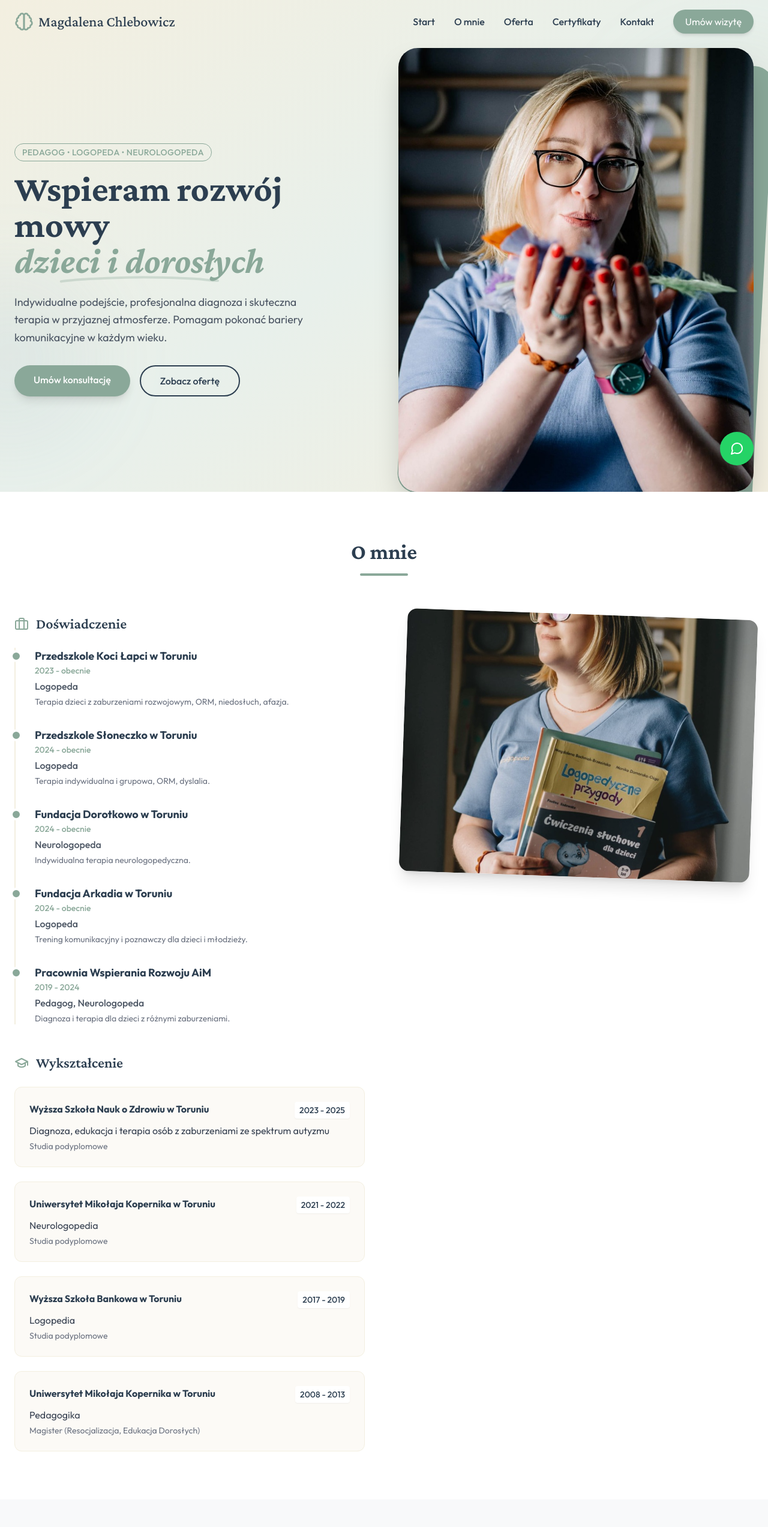
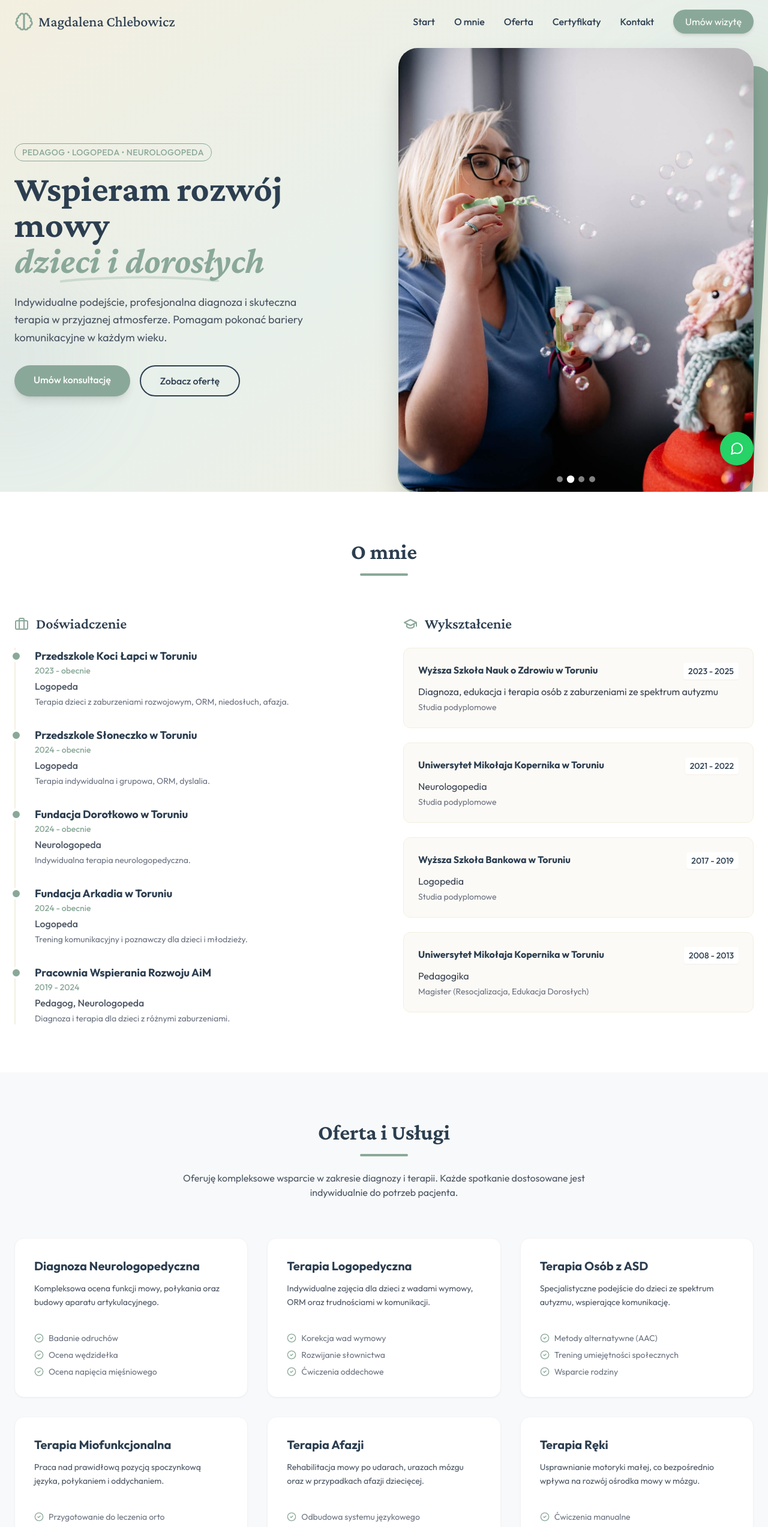
Before and after one commit to kuball1000/magdalena_neurologopeda, a React (Vite) app: page / in a window 1280 px wide. Shown: the top 2546 px of the page at 60% size. Built offline with nearby package versions, Linux system fonts and the light colour scheme.

Commit message:
Feature: Add image carousel to Hero section

```diff
--- a/src/components/Sections/About.jsx
+++ b/src/components/Sections/About.jsx
@@ -1,7 +1,6 @@
 import React from 'react';
 import { motion } from 'framer-motion';
 import { GraduationCap, Briefcase, Award } from 'lucide-react';
-import booksImg from '../../assets/books.jpg';
 
 const About = () => {
   return (
@@ -20,20 +19,6 @@ const About = () => {
         </div>
 
         <div className="grid md:grid-cols-2 gap-16 items-start">
-           {/* Image Column for Desktop - visible only on large screens, or maybe add it somewhere mixed */}
-           <motion.div
-            initial={{ opacity: 0, x: -20 }}
-            whileInView={{ opacity: 1, x: 0 }}
-            viewport={{ once: true }}
-            className="md:col-span-2 lg:col-span-1 lg:order-2 mb-8 lg:mb-0"
-           >
-              <div className="relative rounded-2xl overflow-hidden shadow-xl aspect-[4/3] rotate-2 hover:rotate-0 transition-all duration-500">
-                <img src={booksImg} alt="Magdalena Chlebowicz" className="w-full h-full object-cover" />
-                <div className="absolute inset-0 bg-brand-sage/10"></div>
-              </div>
-           </motion.div>
-
-          <div className="md:col-span-2 lg:col-span-1 lg:order-1 space-y-12">
           <motion.div
             initial={{ opacity: 0, y: 20 }}
             whileInView={{ opacity: 1, y: 0 }}
@@ -110,7 +95,6 @@ const About = () => {
               </div>
             </div>
           </motion.div>
-          </div>
         </div>
       </div>
     </section>
--- a/src/components/Sections/Hero.jsx
+++ b/src/components/Sections/Hero.jsx
@@ -1,11 +1,36 @@
-import React from 'react';
-import { motion } from 'framer-motion';
+import React, { useState, useEffect } from 'react';
+import { motion, AnimatePresence } from 'framer-motion';
 import { Link } from 'react-scroll';
-import profileImg from '../../assets/feathers.jpg';
+import { ChevronLeft, ChevronRight } from 'lucide-react';
+
+// Import images
+import img1 from '../../assets/feathers.jpg';
+import img2 from '../../assets/bubbles.jpg';
+import img3 from '../../assets/books.jpg';
+import img4 from '../../assets/dino.jpg';
 
 const Hero = () => {
+  const images = [img1, img2, img3, img4];
+  const [currentIndex, setCurrentIndex] = useState(0);
+
+  // Auto-rotate
+  useEffect(() => {
+    const timer = setInterval(() => {
+      setCurrentIndex((prev) => (prev + 1) % images.length);
+    }, 4000); // Change every 4 seconds
+    return () => clearInterval(timer);
+  }, [images.length]);
+
+  const nextSlide = () => {
+    setCurrentIndex((prev) => (prev + 1) % images.length);
+  };
+
+  const prevSlide = () => {
+    setCurrentIndex((prev) => (prev - 1 + images.length) % images.length);
+  };
+
   return (
-    <section className="relative min-h-screen flex items-center pt-20 overflow-hidden bg-gradient-to-br from-brand-beige via-[#e8f0eb] to-brand-beige">
+    <section className="relative min-h-screen flex items-center pt-20 overflow-hidden bg-gradient-to-br from-brand-beige via-[#e8f0eb] to-brand-beige transition-colors duration-2000">
       {/* Decorative Circles */}
       <div className="absolute top-20 right-[-10%] w-96 h-96 bg-brand-sage/10 rounded-full blur-3xl rounded-full"></div>
       <div className="absolute bottom-20 left-[-10%] w-72 h-72 bg-brand-blue/10 rounded-full blur-3xl rounded-full"></div>
@@ -56,12 +81,49 @@ const Hero = () => {
           className="relative"
         >
            <div className="absolute inset-0 bg-brand-sage rounded-[2rem] rotate-3 transform translate-x-4 translate-y-4"></div>
-           <div className="relative rounded-[2rem] overflow-hidden shadow-2xl aspect-[4/5] bg-white">
-             <img
-               src={profileImg}
-               alt="Magdalena Chlebowicz"
-               className="w-full h-full object-cover object-center"
-             />
+           <div className="relative rounded-[2rem] overflow-hidden shadow-2xl aspect-[4/5] bg-white group">
+
+             {/* Carousel Images */}
+             <div className="w-full h-full relative">
+                <AnimatePresence mode="wait">
+                    <motion.img
+                        key={currentIndex}
+                        src={images[currentIndex]}
+                        alt={`Magdalena Chlebowicz - zdjęcie ${currentIndex + 1}`}
+                        className="w-full h-full object-cover object-center absolute inset-0"
+                        initial={{ opacity: 0 }}
+                        animate={{ opacity: 1 }}
+                        exit={{ opacity: 0 }}
+                        transition={{ duration: 0.5 }}
+                    />
+                </AnimatePresence>
+             </div>
+
+             {/* Navigation Dots */}
+             <div className="absolute bottom-4 left-0 right-0 flex justify-center gap-2 z-10">
+                {images.map((_, idx) => (
+                    <button
+                        key={idx}
+                        onClick={() => setCurrentIndex(idx)}
+                        className={`w-2.5 h-2.5 rounded-full transition-all ${idx === currentIndex ? 'bg-white scale-125' : 'bg-white/50 hover:bg-white/80'}`}
+                    />
+                ))}
+             </div>
+
+             {/* Arrows */}
+             <button
+                onClick={prevSlide}
+                className="absolute top-1/2 left-4 -translate-y-1/2 bg-white/30 backdrop-blur-sm p-2 rounded-full text-white hover:bg-white/50 transition-all opacity-0 group-hover:opacity-100"
+             >
+                <ChevronLeft size={24} />
+             </button>
+             <button
+                onClick={nextSlide}
+                className="absolute top-1/2 right-4 -translate-y-1/2 bg-white/30 backdrop-blur-sm p-2 rounded-full text-white hover:bg-white/50 transition-all opacity-0 group-hover:opacity-100"
+             >
+                <ChevronRight size={24} />
+             </button>
+
            </div>
         </motion.div>
       </div>
--- a/src/components/Sections/Offer.jsx
+++ b/src/components/Sections/Offer.jsx
@@ -1,7 +1,6 @@
 import React from 'react';
 import { motion } from 'framer-motion';
 import { CheckCircle2 } from 'lucide-react';
-import dinoImg from '../../assets/dino.jpg';
 
 const Offer = () => {
   const services = [
@@ -48,18 +47,14 @@ const Offer = () => {
           </p>
         </div>
 
-
-
-        <div className="grid lg:grid-cols-5 gap-12 items-start mb-16">
+        <div className="grid md:grid-cols-2 lg:grid-cols-3 gap-8">
+          {services.map((service, index) => (
             <motion.div
-              initial={{ opacity: 0, x: -20 }}
-              whileInView={{ opacity: 1, x: 0 }}
+              key={index}
+              initial={{ opacity: 0, y: 20 }}
+              whileInView={{ opacity: 1, y: 0 }}
               viewport={{ once: true }}
-              className="lg:col-span-3 grid md:grid-cols-2 gap-8"
-            >
-              {services.slice(0, 4).map((service, index) => (
-                <div
-                  key={index}
+              transition={{ delay: index * 0.1 }}
               className="bg-white p-8 rounded-2xl shadow-sm hover:shadow-md transition-shadow border border-gray-100"
             >
               <h3 className="text-xl font-bold text-brand-dark mb-3">{service.title}</h3>
@@ -72,46 +67,8 @@ const Offer = () => {
                   </li>
                 ))}
               </ul>
-                </div>
+            </motion.div>
           ))}
-            </motion.div>
-
-            <motion.div
-               initial={{ opacity: 0, scale: 0.9 }}
-               whileInView={{ opacity: 1, scale: 1 }}
-               viewport={{ once: true }}
-               className="lg:col-span-2 relative hidden lg:block"
-            >
-               <div className="relative rounded-2xl overflow-hidden shadow-2xl rotate-2 hover:rotate-0 transition-all duration-500">
-                  <img src={dinoImg} alt="Terapia przez zabawę" className="w-full h-full object-cover" />
-               </div>
-               <div className="absolute -bottom-6 -right-6 w-24 h-24 bg-brand-blue/10 rounded-full blur-xl"></div>
-            </motion.div>
-
-            <motion.div
-               initial={{ opacity: 0, y: 20 }}
-               whileInView={{ opacity: 1, y: 0 }}
-               viewport={{ once: true }}
-               className="lg:col-span-5 grid md:grid-cols-2 lg:grid-cols-3 gap-8"
-            >
-               {services.slice(4).map((service, index) => (
-                <div
-                  key={index + 4}
-                  className="bg-white p-8 rounded-2xl shadow-sm hover:shadow-md transition-shadow border border-gray-100"
-                >
-                  <h3 className="text-xl font-bold text-brand-dark mb-3">{service.title}</h3>
-                  <p className="text-gray-600 mb-6 text-sm leading-relaxed min-h-[60px]">{service.desc}</p>
-                  <ul className="space-y-2">
-                    {service.details.map((item, i) => (
-                      <li key={i} className="flex items-center gap-2 text-sm text-gray-500">
-                        <CheckCircle2 size={16} className="text-brand-sage flex-shrink-0" />
-                        <span>{item}</span>
-                      </li>
-                    ))}
-                  </ul>
-                </div>
-              ))}
-            </motion.div>
         </div>
 
         <div className="mt-12 text-center">
```
Lines whose indentation alone changed are shown as unchanged.
